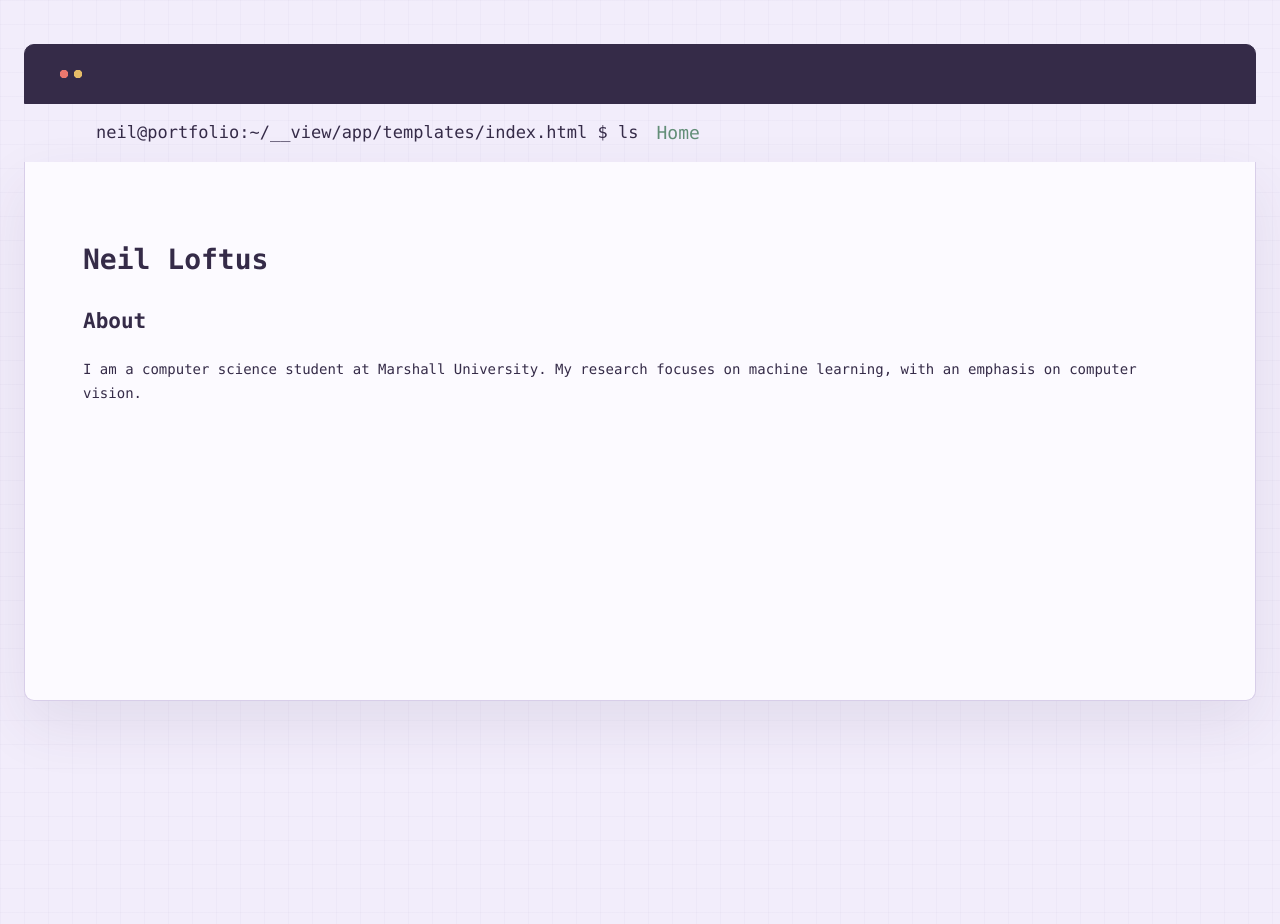
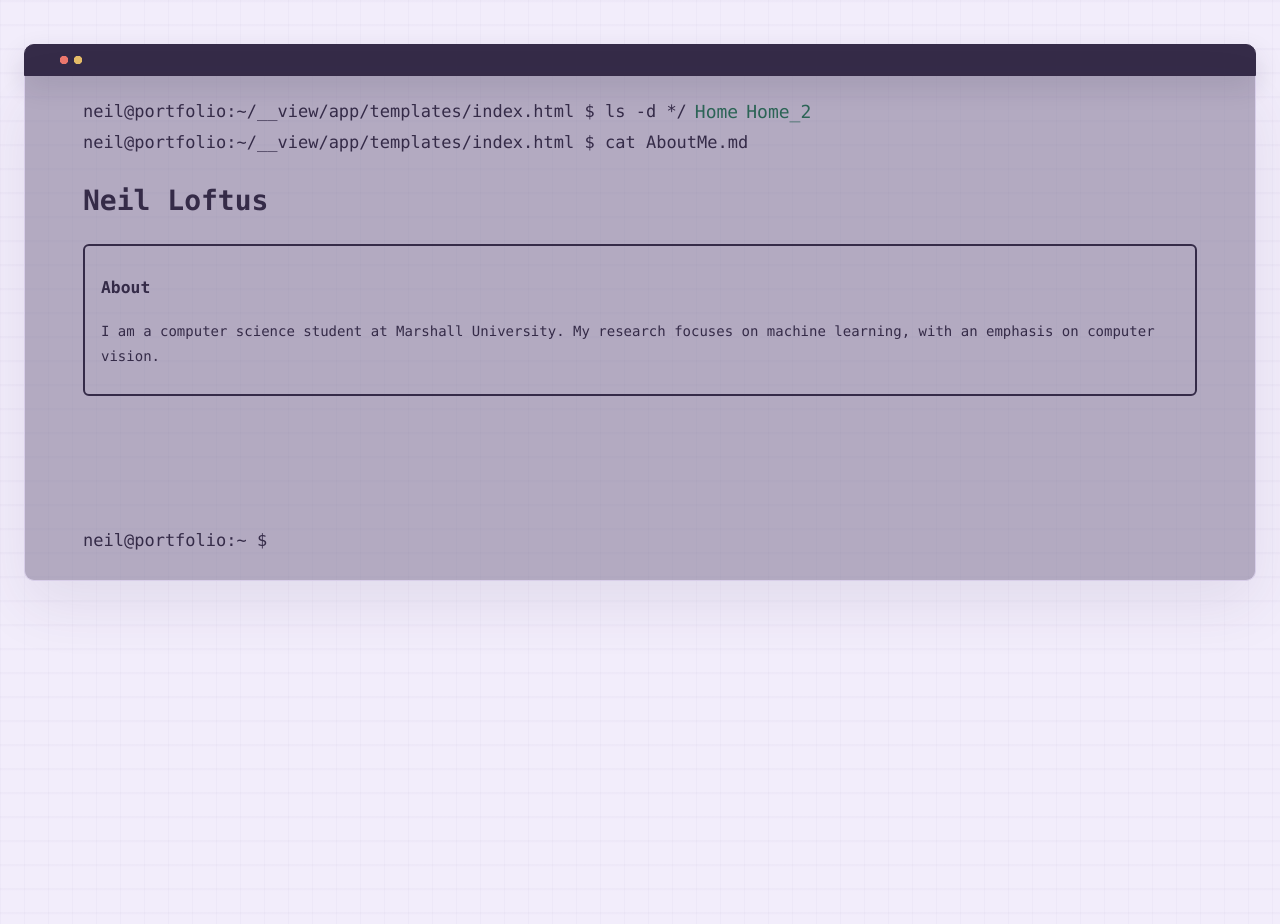
Before and after one commit to poroboros/FlaskPortfolioSite, a Python web app: template app/templates/index.html in a window 1280 px wide. Run offline with Jinja, Linux system fonts and the light colour scheme; the template is opened without the code that fills it, so the values that code supplies are empty.

Commit message:
reformating

```diff
--- a/app/static/css/core.css
+++ b/app/static/css/core.css
@@ -9,8 +9,8 @@
   --lavender-light: #f2edfb;
   --paper: #fcfaff;
   --line: #d8cee9;
-  --green: #638e78;
-  --dark-green: #375545;
+  --green: #2c6456;
+  --dark-green: #1f2c25;
   --mono: "IBM Plex Mono", "SFMono-Regular", Consolas, monospace;
 }
 
@@ -20,7 +20,7 @@ body {
   padding: 44px 24px 80px;
   color: var(--ink);
   background-color: var(--lavender-light);
-  background-image: linear-gradient(rgba(119, 89, 168, 0.035) 1px, transparent 1px),
+  background-image: linear-gradient(rgba(119, 89, 168, 0.035) 1px, transparent 3px),
     linear-gradient(90deg, rgba(119, 89, 168, 0.035) 1px, transparent 1px);
   background-size: 24px 24px;
   font-family: var(--mono);
--- a/app/static/css/terminal.css
+++ b/app/static/css/terminal.css
@@ -1,5 +1,4 @@
 @import "core.css";
-
 
 @keyframes terminal-open {
   from {
@@ -13,20 +12,30 @@
   }
 }
 
+@keyframes terminal-cursor {
+  0%, 49% {
+    box-shadow: 12px 0 0 0 var(--ink);
+  }
+
+  50%, 100% {
+    box-shadow: 12px 0 0 0 transparent;
+  }
+}
+
 div#terminal {
-
+  animation: terminal-open 300ms ease-out both;
   .window-line {
     position: relative;
     display: flex;
     align-items: center;
     flex-wrap: wrap;
     gap: 18px;
-    min-height: 58px;
-    padding: 0 22px 0 72px;
+    min-height: 30px;
+    padding: 0 22px 0 40px;
     border: 1px solid var(--ink);
     border-radius: 10px 10px 0 0;
     background: var(--ink);
-    box-shadow: 0 12px 28px --dark-purple;
+    box-shadow: 0 12px 28px var(--dark-purple);
   }
 
   .window-line ::after {
@@ -50,17 +59,15 @@ div#terminal {
     display: flex;
     align-items: center;
     flex-wrap: wrap;
-    gap: 18px;
-    min-height: 58px;
-    padding: 0 22px 0 72px;
+    gap: 8px;
+    background: transparent;
+    min-height: 20px;
+    padding: 0;
   }
 
-
-
-  .prompt-line::before {
-    display: block;
+  .com {
+    display: inline-block;
     color: var(--ink);
-    content: "neil@portfolio:~" attr(data-path) " $ ls";
     font-size: 17px;
     white-space: nowrap;
   }
@@ -75,20 +82,38 @@ div#terminal {
 
   .prompt-line a:hover,
   .prompt-line a:focus-visible {
-    color: --dark-green;
+    color: var(--dark-green);
     text-decoration: underline;
   }
 
   main {
     position: relative;
     min-height: 420px;
-    padding: 54px 58px 64px;
+    padding: 20px 58px 64px;
     border: 1px solid var(--line);
     border-top: 0;
     border-radius: 0 0 10px 10px;
-    background: var(--paper);
+    background: rgba(117, 105, 135, 0.50);
     box-shadow: 0 24px 60px rgba(64, 44, 91, 0.09);
-    animation: terminal-open 300ms ease-out both;
+  }
+
+  main::after {
+    position: absolute;
+    left: 58px;
+    bottom: 24px;
+    display: block;
+    color: var(--ink);
+    content: "neil@portfolio:~" attr(data-path) " $ \00a0";
+    font-size: 17px;
+    white-space: nowrap;
+    animation: terminal-cursor 1s steps(1) infinite;
+    box-shadow: 12px 0 0 0 var(--ink);
+  }
+
+  .thin-box-outline {
+    border: 2px solid var(--ink);
+    border-radius: 6px;
+    padding: 12px 16px;
   }
 
 }
--- a/app/templates/base.html
+++ b/app/templates/base.html
@@ -12,11 +12,13 @@
   <nav class="window-line" data-path="{{ request.path }}">
     <a></a>
   </nav>
-  <nav class="prompt-line" data-path="{{ request.path }}">
-    <a href="{{ url_for('main.index') }}">Home</a>
-  </nav>
   <main>
 
+    <nav class="prompt-line" data-path="{{ request.path }}">
+      <span class="com">neil@portfolio:~{{ request.path }} $ ls -d */</span>
+      <a href="{{ url_for('main.index') }}">Home</a>
+      <a href="{{ url_for('main.index') }}">Home_2</a>
+    </nav>
     {% block terminal %}{% endblock %}
   </main>
   </div>
--- a/app/templates/index.html
+++ b/app/templates/index.html
@@ -4,11 +4,13 @@
 
 
 {% block terminal %}
+<span class="com">neil@portfolio:~{{ request.path }} $ cat AboutMe.md</span>
 <h1>Neil Loftus</h1>
 
-<section>
-  <h2>About</h2>
+<section class="thin-box-outline">
+  <h3>About</h3>
   <p>I am a computer science student at Marshall University. My research focuses on machine learning, with an emphasis
     on computer vision.</p>
 </section>
+
 {% endblock %}
```
